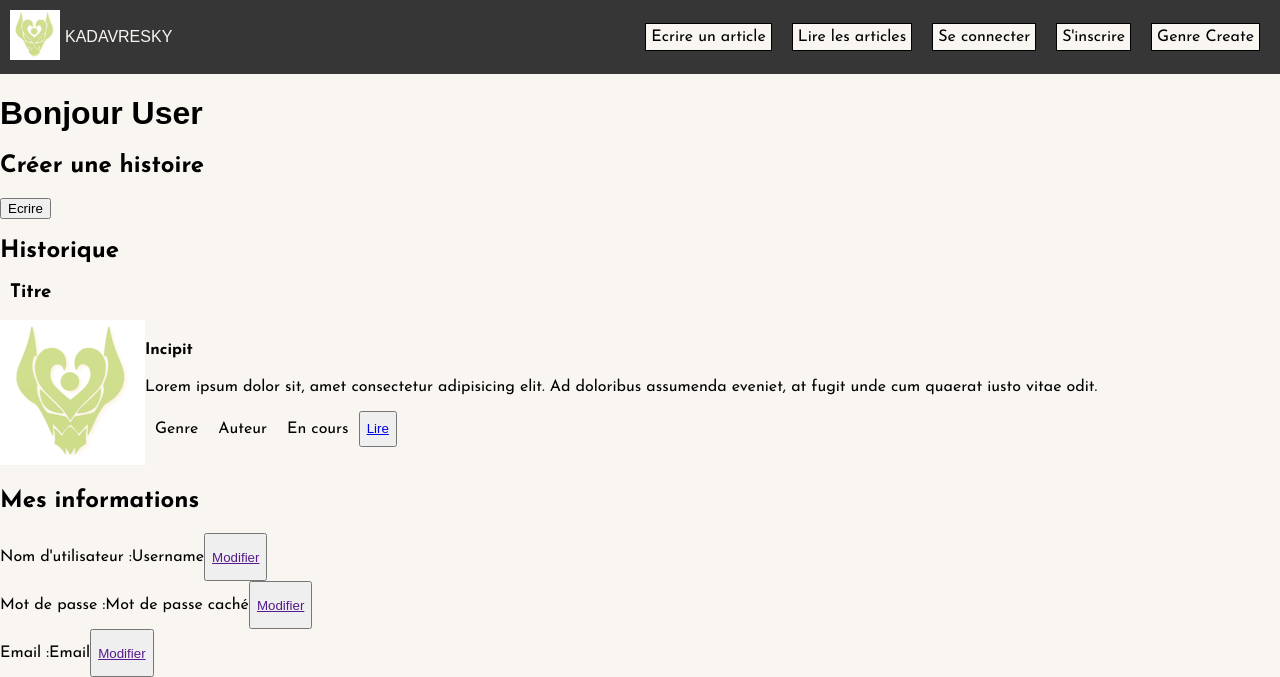
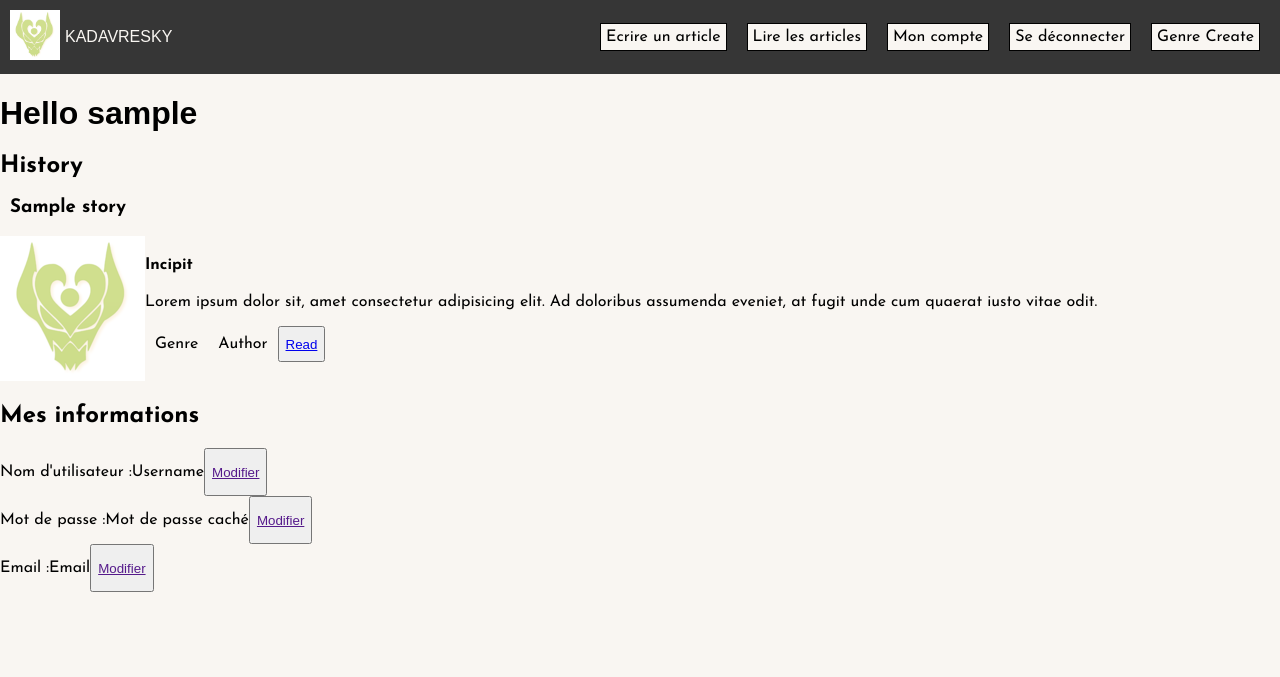
Before and after one commit to CooperPeaks/cadavre-exquis, a Node project: template views/user_account.hbs in a window 1280 px wide. Shown: the top 677 px of the page. Run offline with Node 20 templates, Linux system fonts and the light colour scheme; the template is opened without the code that fills it: most values are stand-ins (such as "Sample title", 1, 10 or a date in 2020); some libraries are stand-ins or nearby versions; some web fonts are replaced.

Commit message:
display stories parameters in account page

```diff
--- a/views/user_account.hbs
+++ b/views/user_account.hbs
@@ -1,17 +1,13 @@
 <div class="user-title">
-    <h1>Bonjour User</h1>
-</div>
-
-<div class="storyCreate-pannel">
-    <h2>Créer une histoire</h2>
-    <button>Ecrire</button>
+    <h1>Hello {{username}} </h1>
 </div>
 
 <div class="storyList-pannel">
-    <h2>Historique</h2>
+    <h2>History</h2>
     <div class="articles-pannel">
+        {{#each stories}}
         <div class="article-title">
-            <h3>Titre</h5>
+            <h3> {{title}} </h3>
         </div>
         <div class="article-sample">
             <div class="col-1">
@@ -28,12 +24,12 @@
                 </div>
                 <div class="article-infos">
                     <p>Genre</p>
-                    <p>Auteur</p>
-                    <p>En cours</p>
-                    <button><a href="/story/read">Lire</a></button>
+                    <p>Author</p>
+                    <button><a href="/story/read">Read</a></button>
                 </div>
             </div>
         </div>
+        {{/each}}
     </div>
 
     <div class="perso">
```
Also changed, not shown: api/controllers/userController.js (+12 -2 lines).
